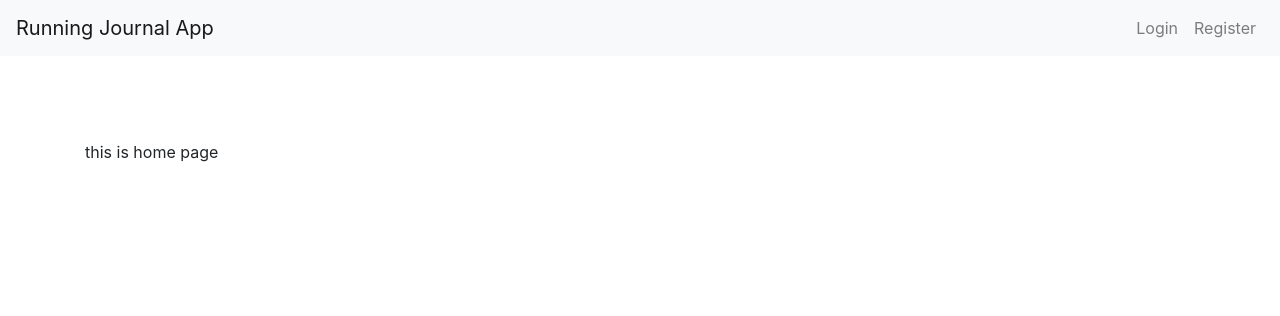
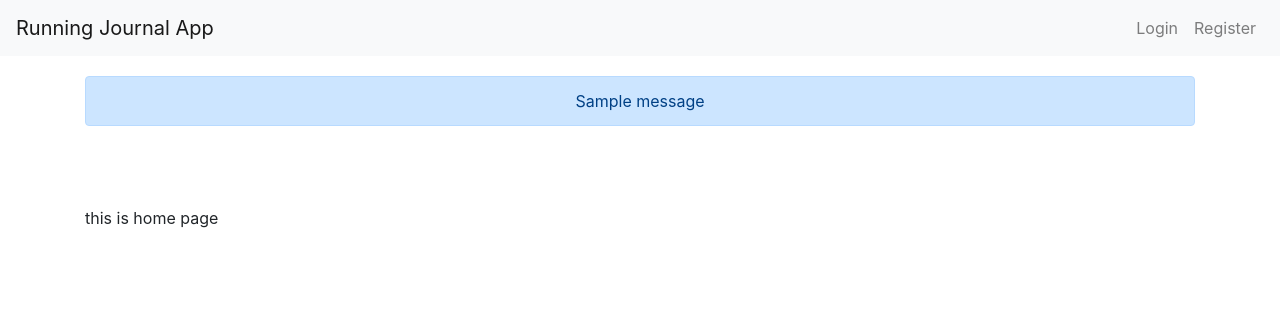
Before and after one commit to adzajac/running-journal, a Flask app: page / in a window 1280 px wide. Shown: the top 316 px of the page. Run offline with Flask 2, Linux system fonts and the light colour scheme; tables that the repository leaves empty hold one stand-in row (values such as "Sample post"); one stand-in notice (Sample message) is shown; some libraries are stand-ins or nearby versions.

Commit message:
impement flask's flash messages

```diff
--- a/app/public/views.py
+++ b/app/public/views.py
@@ -1,4 +1,4 @@
-from flask import render_template
+from flask import render_template, redirect, flash, url_for
 from flask_login import login_user
 from app.public import blueprint
 from app.public.forms import LoginForm, RegisterForm
@@ -24,7 +24,8 @@ def login():
         if user is not None:
             if user.check_password(form.password.data):
                 login_user(user)
-                return "you're now logged in"
+                flash("you're now logged in")
+                return redirect(url_for('public.home'))
     return render_template('public/login.html', form=form)
 
 
@@ -36,5 +37,6 @@ def register():
         user.set_password(form.password.data)
         db.session.add(user)
         db.session.commit()
-        return "user registered"
+        flash("you're now registered, please log in")
+        return redirect(url_for('public.login'))
     return render_template('public/register.html', form=form)
--- a/app/templates/base.html
+++ b/app/templates/base.html
@@ -32,11 +32,6 @@
       </button>
       <div class="collapse navbar-collapse" id="navbarText">
         <ul class="navbar-nav ml-auto">
-<!--
-          <li class="nav-item active">
-            <a class="nav-link" href="{{ url_for('public.home') }}">Home<span class="sr-only">(current)</span></a>
-          </li>
--->
           <li class="nav-item">
             <a class="nav-link" href="{{ url_for('public.login') }}">Login</a>
           </li>
@@ -52,9 +47,20 @@
     <div class="container">
         <div class="row mb-4">
             <div class="col-sm pt-1" id="main_header">
-                <div class="mt-3 text-center"><h3></h3></div>
+                <div class="mt-3 text-center">
+                {% with messages = get_flashed_messages() %}
+                   {% if messages %}
+                      {% for message in messages %}
+                        <div class="alert alert-primary" role="alert">
+                        {{ message }}
+                        </div>
+                      {% endfor %}
+                   {% endif %}
+                {% endwith %}
+                </div>
             </div>
         </div>
+
         <div class="row mb-4">
             <div class="col-sm pt-4" id="main_container">
                 <div class="mt-3">
```
